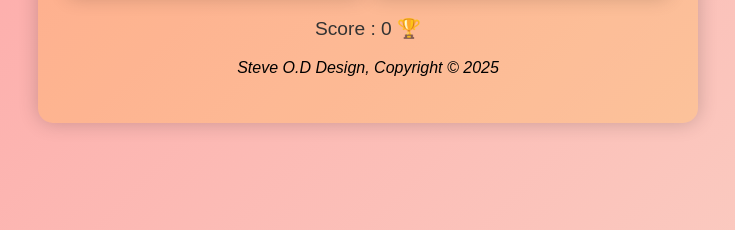
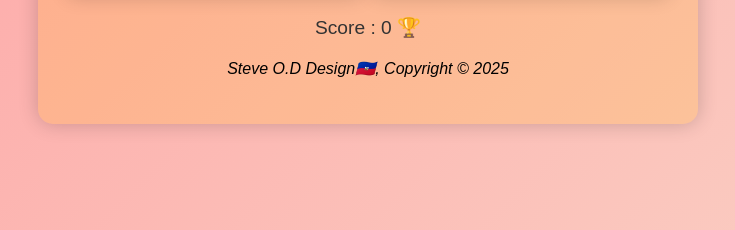
Before and after one commit to Steve-only-dope/MEMORY-CHALLENGE, a plain HTML site: page index.html in a window 1280 px wide. Shown: the part 567-797 px from the top of the page, 272-1007 px from the left. Drawn offline with Linux system fonts and the light colour scheme.

Commit message:
Update index.html

```diff
--- a/index.html
+++ b/index.html
@@ -25,7 +25,7 @@
         <p id="feedback"></p>
         <p id="score">Score : 0 🏆</p>
         <button id="restartBtn" style="display: none;">Relancer une nouvelle manche 🔄</button>
-        <p><i>Steve O.D Design, Copyright &copy; 2025</i></p>
+        <p><i>Steve O.D Design🇭🇹, Copyright &copy; 2025</i></p>
     </div>
     <script src="script.js"></script>
 </body>
```
